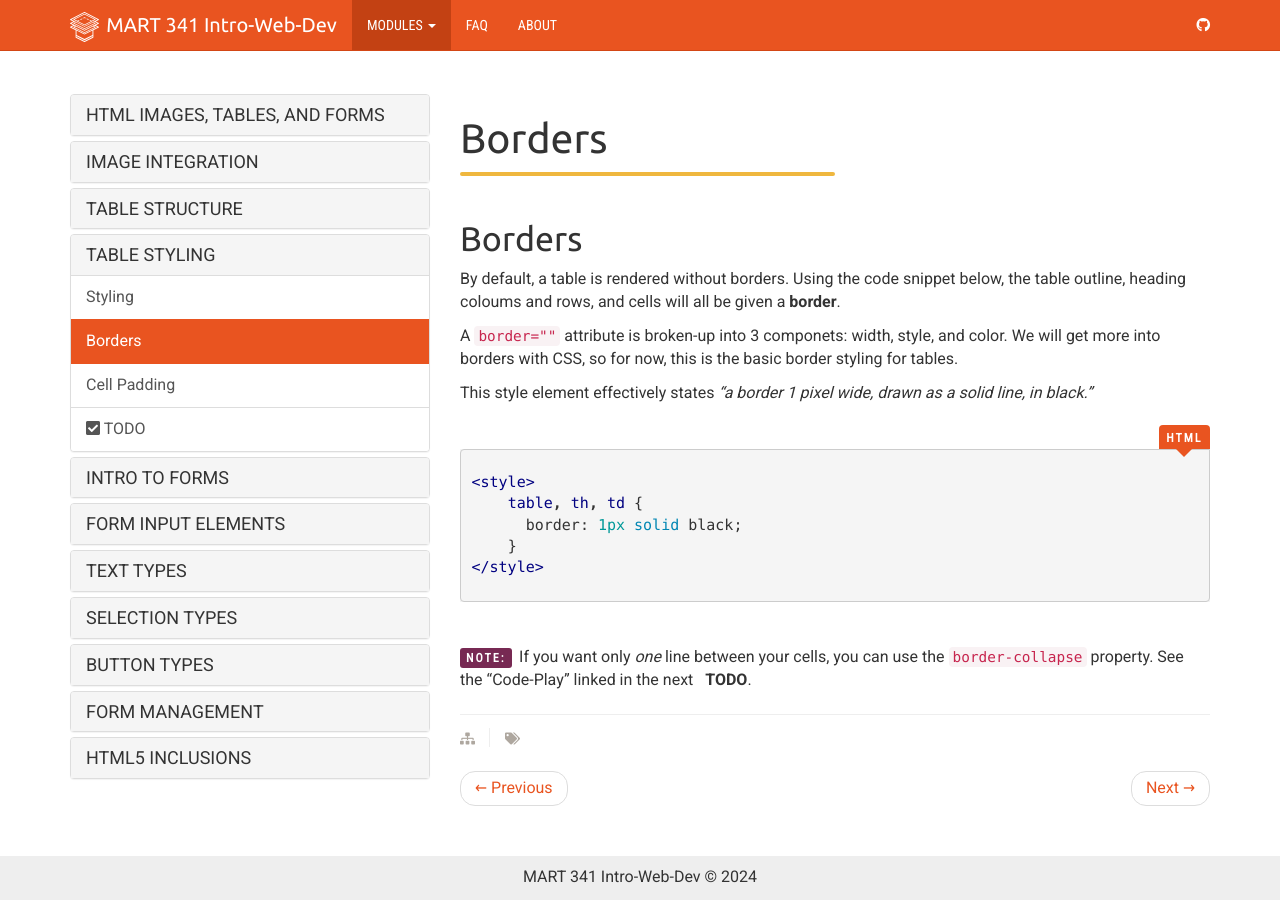
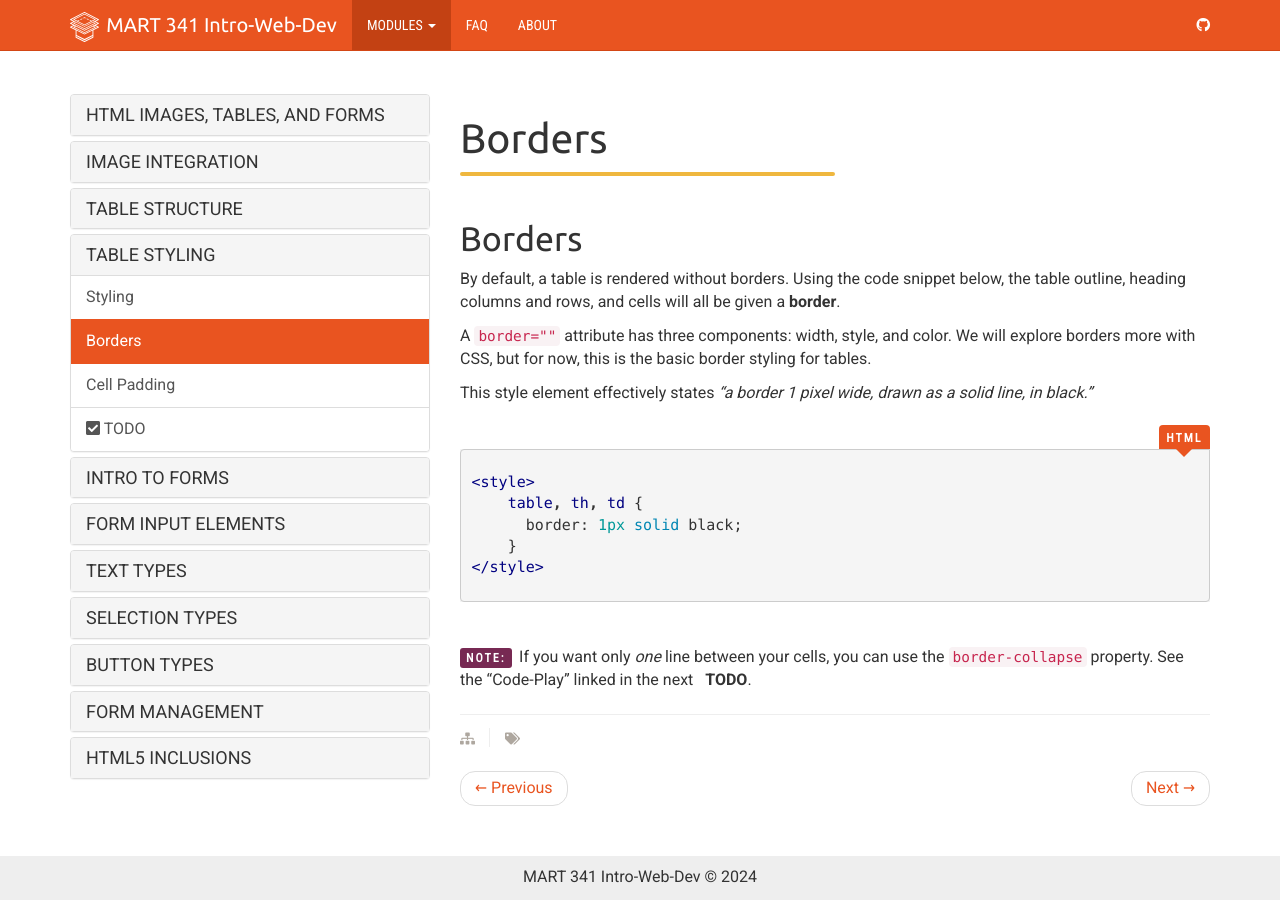
Before and after one commit to Montana-Media-Arts/webDesignFall2024, a Jekyll site: the page built from _docs/topic-06/03-table-style/02-page.md, in a window 1280 px wide. Built offline with Jekyll 4.4.1, drawn with Linux system fonts in a browser that asks for light colours; nearby versions of some CDN libraries.

Commit message:
Update 02-page.md

```diff
--- a/_docs/topic-06/03-table-style/02-page.md
+++ b/_docs/topic-06/03-table-style/02-page.md
@@ -8,9 +8,9 @@ permalink: /topic-06/table-borders/
 
 ## Borders
 
-By default, a table is rendered without borders. Using the code snippet below, the table outline, heading coloums and rows, and cells will all be given a **border**.
+By default, a table is rendered without borders. Using the code snippet below, the table outline, heading columns and rows, and cells will all be given a **border**.
 
-A `border=""` attribute is broken-up into 3 componets: width, style, and color. We will get more into borders with CSS, so for now, this is the basic border styling for tables.
+A `border=""` attribute has three components: width, style, and color. We will explore borders more with CSS, but for now, this is the basic border styling for tables.
 
 This style element effectively states _"a border 1 pixel wide, drawn as a solid line, in black."_
 
```
